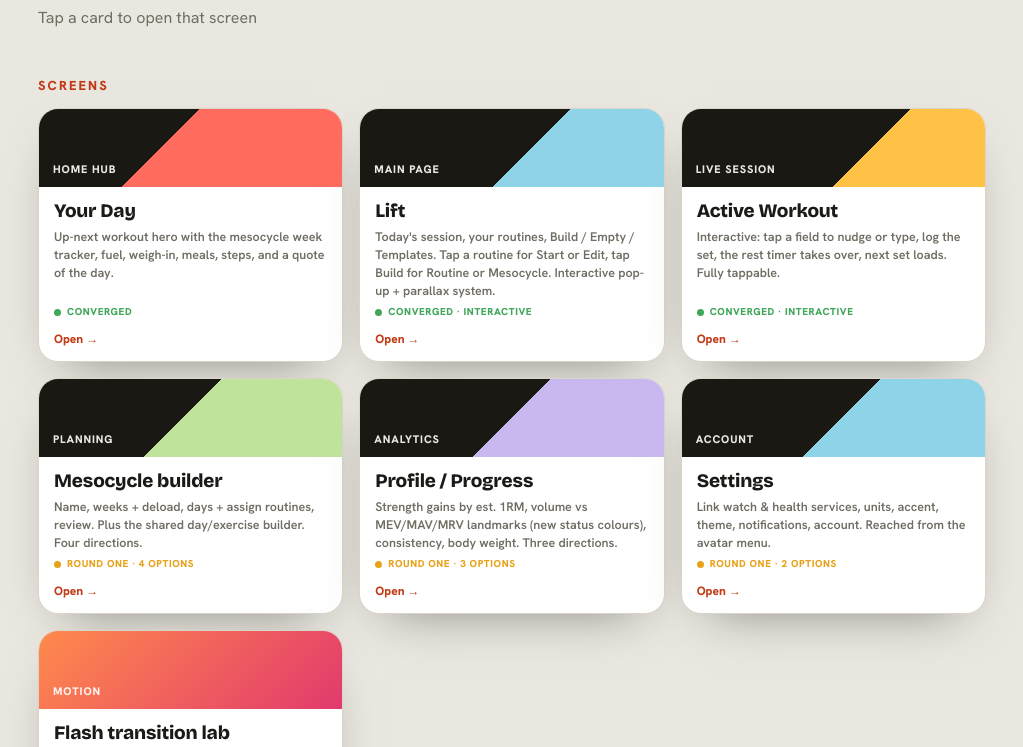
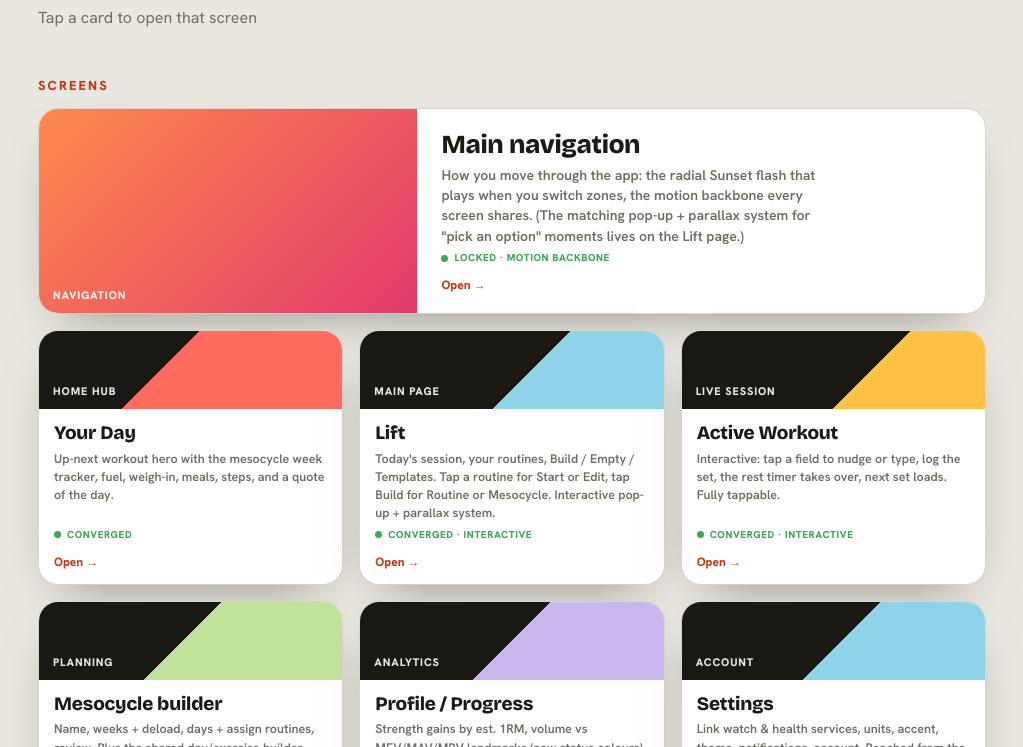
Before and after one commit to samlans/samisfit-redesign-preview, a plain HTML site: page index.html in a window 1280 px wide. Shown: the part 150-897 px from the top of the page, without its empty margins (128-1151 px from the left). Drawn offline with nearby package versions, Linux system fonts and the light colour scheme.

Commit message:
Feature Main navigation card on index

```diff
--- a/index.html
+++ b/index.html
@@ -23,6 +23,9 @@ h2{font:800 13px/1 "Hanken Grotesk";letter-spacing:.16em;text-transform:uppercas
 .card:hover{transform:translateY(-3px)}
 .card .swatch{height:78px;display:flex;align-items:flex-end;padding:12px 14px;position:relative}
 .card .swatch .n{font:800 11px/1 "Hanken Grotesk";letter-spacing:.08em;text-transform:uppercase;color:rgba(255,255,255,.9)}
+.card.feature{grid-column:1/-1}
+.card.feature .swatch{height:94px}
+@media(min-width:640px){.card.feature{flex-direction:row;align-items:stretch}.card.feature .swatch{width:40%;height:auto;min-height:150px}.card.feature .b{flex:1;justify-content:center;padding:22px 24px}.card.feature .t{font-size:26px}.card.feature .d{font-size:14px;max-width:48ch}}
 .card .b{padding:14px 15px 16px;display:flex;flex-direction:column;gap:7px;flex:1}
 .card .t{font:800 19px/1.05 "Bricolage Grotesque";letter-spacing:-.01em}
 .card .d{font:600 12.5px/1.45 "Hanken Grotesk";color:var(--muted)}
@@ -62,6 +65,10 @@ h2{font:800 13px/1 "Hanken Grotesk";letter-spacing:.16em;text-transform:uppercas
 
   <h2>Screens</h2>
   <div class="screens">
+    <a class="card feature" href="flash.html" >
+      <div class="swatch sw-flash"><span class="n">Navigation</span></div>
+      <div class="b"><div class="t">Main navigation</div><div class="d">How you move through the app: the radial Sunset flash that plays when you switch zones, the motion backbone every screen shares. (The matching pop-up + parallax system for "pick an option" moments lives on the Lift page.)</div><span class="st done">Locked &middot; motion backbone</span><span class="go">Open &rarr;</span></div>
+    </a>
     <a class="card" href="yourday.html" >
       <div class="swatch sw-day"><span class="n">Home hub</span></div>
       <div class="b"><div class="t">Your Day</div><div class="d">Up-next workout hero with the mesocycle week tracker, fuel, weigh-in, meals, steps, and a quote of the day.</div><span class="st done">Converged</span><span class="go">Open &rarr;</span></div>
@@ -85,10 +92,6 @@ h2{font:800 13px/1 "Hanken Grotesk";letter-spacing:.16em;text-transform:uppercas
     <a class="card" href="settings.html" >
       <div class="swatch" style="background:linear-gradient(135deg,#1a1813 0 52%,#8fd3e8 52%)"><span class="n">Account</span></div>
       <div class="b"><div class="t">Settings</div><div class="d">Link watch &amp; health services, units, accent, theme, notifications, account. Reached from the avatar menu.</div><span class="st round">Round one &middot; 2 options</span><span class="go">Open &rarr;</span></div>
-    </a>
-    <a class="card" href="flash.html" >
-      <div class="swatch sw-flash"><span class="n">Motion</span></div>
-      <div class="b"><div class="t">Flash transition lab</div><div class="d">The radial + Sunset screen transition we locked, with the other shapes and colours banked for later.</div><span class="st lab">Lab &middot; radial + Sunset locked</span><span class="go">Open &rarr;</span></div>
     </a>
   </div>
 
```
